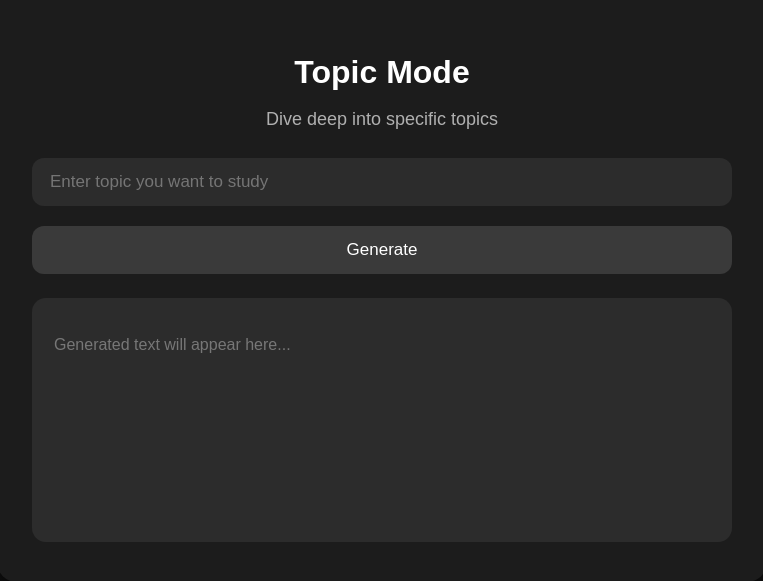
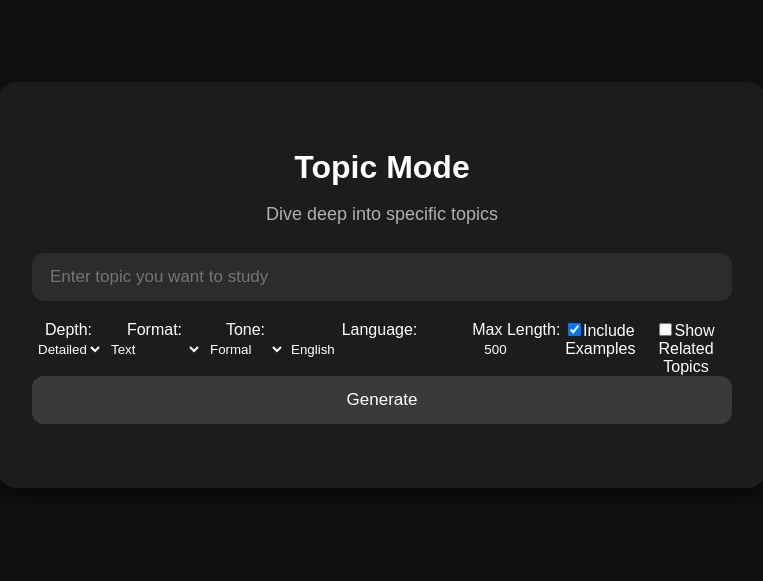
Before and after one commit to sourabh575/Hackatohon-project, a React (Vite) app: page /topic in a window 1280 px wide. Shown: the part 115-696 px from the top of the page, without its empty margins (258-1021 px from the left). Built offline with nearby package versions, Linux system fonts and the light colour scheme; sample sign-in values are in the browser's storage.

Commit message:
last final push

```diff
--- a/package.json
+++ b/package.json
@@ -13,6 +13,7 @@
     "axios": "^1.8.4",
     "js-cookie": "^3.0.5",
     "jspdf": "^3.0.1",
+    "ollama": "^0.5.15",
     "react": "^19.0.0",
     "react-dom": "^19.0.0"
   },
--- a/src/App.jsx
+++ b/src/App.jsx
@@ -13,6 +13,7 @@ import Notepad from './Notepad'
 import Signup from './Signup'
 import Signin from './Signin'
 import Token from './token'
+import Therapy from './Therapy'
 
 function App() {
   const isLogin = Token.gettoken() ? true : false
@@ -25,6 +26,8 @@ function App() {
         <Route path="/signin" element={isLogin ? <Navigate to="/" /> : <Signin />} />
         <Route path="/signup" element={isLogin ? <Navigate to="/" /> : <Signup />} />
         <Route path="/pdf" element={<Pdf />} />
+
+        <Route path="/writing" element={<Therapy />} />
         <Route path="/Articles" element={<Articles />} />
         <Route path="/c/Articles" element={<Article_C />} />
         <Route path="/javascript/Articles" element={<Article_J />} />
--- /dev/null
+++ b/src/CSS/therapy.css
@@ -0,0 +1,105 @@
+.topic-container {
+    min-height: 100vh;
+    width: 100%;
+    background-color: #111111;
+    display: flex;
+    justify-content: center;
+    align-items: center;
+    padding: 20px;
+    box-sizing: border-box;
+  }
+
+  .topic-card {
+    background-color: #1c1c1c;
+    padding: 40px 35px;
+    border-radius: 20px;
+    box-shadow: 0 8px 20px rgba(0, 0, 0, 0.6);
+    width: 100%;
+    max-width: 700px;
+    text-align: center;
+  }
+
+  .topic-title {
+    color: #ffffff;
+    font-size: 32px;
+    font-weight: 700;
+    margin-bottom: 12px;
+  }
+
+  .topic-subtitle {
+    color: #b0b0b0;
+    font-size: 18px;
+    margin-bottom: 28px;
+  }
+
+  .topic-input {
+    width: 100%;
+    padding: 14px 18px;
+    margin-bottom: 20px;
+    border: none;
+    border-radius: 12px;
+    background-color: #2c2c2c;
+    color: #ffffff;
+    font-size: 17px;
+    box-sizing: border-box;
+    outline: none;
+  }
+
+  .topic-button {
+    width: 100%;
+    padding: 14px;
+    border: none;
+    border-radius: 12px;
+    background-color: #3a3a3a;
+    color: #ffffff;
+    font-size: 17px;
+    cursor: pointer;
+    transition: background-color 0.3s ease;
+    margin-bottom: 24px;
+  }
+
+  .topic-button:hover {
+    background-color: #505050;
+  }
+  .topic-options{
+    color: white;
+    display: flex;
+    justify-content: space-between;
+    height: auto;
+    width: auto;
+  }
+  .topic-options input{
+    background-color: inherit;
+    color: white;
+    border: none;
+    margin: 2px;
+  }
+  .topic-options select{
+    background-color: inherit;
+    color: white;
+    border: none;
+    margin: 2px;
+    border-radius: 12px;
+  }
+  .topic-output-box {
+    background-color: #2c2c2c;
+    color: #ffffff;
+    padding: 22px;
+    border-radius: 14px;
+    min-height: 200px;
+    padding-right: 0px;
+    text-align: left;
+    overflow-y: auto;
+  }
+
+  .topic-placeholder {
+    color: #777777;
+  }
+
+  .topic-output-box::-webkit-scrollbar {
+    width: 6px;
+  }
+  .topic-output-box::-webkit-scrollbar-thumb {
+    background: #555;
+    border-radius: 4px;
+  }
--- a/src/Notepad.jsx
+++ b/src/Notepad.jsx
@@ -1,12 +1,30 @@
 import { useState, useEffect } from 'react';
 import Cookies from 'js-cookie';
 import './CSS/Notepad.css';
+const myHeaders = new Headers();
+myHeaders.append("Content-Type", "application/json");
 
+function Sachin(){
+  console.log('hello')
+  const raw = "";
+
+const requestOptions = {
+  method: "GET",
+  headers: myHeaders,
+  redirect: "follow",
+  Credentials : 'include'
+};
+
+fetch("https://jlu-backend.onrender.com/api/users/getNotes", requestOptions)
+  .then((response) => response.text())
+  .then((result) => console.log(result))
+  .catch((error) => console.error(error));
+
+}
 function Notepad() {
   const [notes, setNotes] = useState([]);
   const [activeNoteIndex, setActiveNoteIndex] = useState(null);
 
-  // Load notes from cookies on mount
   useEffect(() => {
     const savedNotes = Cookies.get('notepad_notes');
     if (savedNotes) {
@@ -18,13 +36,12 @@ function Notepad() {
       }
     }
   }, []);
-
-  // Save notes to cookies whenever they change
   useEffect(() => {
     Cookies.set('notepad_notes', JSON.stringify(notes), { expires: 365 });
   }, [notes]);
 
   function addNote() {
+    Sachin();
     const updatedNotes = [...notes, ''];
     setNotes(updatedNotes);
     setActiveNoteIndex(updatedNotes.length - 1);
--- a/src/Signin.jsx
+++ b/src/Signin.jsx
@@ -1,10 +1,12 @@
 import React, { useState } from 'react';
+import { useNavigate } from 'react-router-dom';
 import Token from './token';
-import './Signin.css'; // Make sure this file is in the same directory
+import './Signin.css';
 
 function Signin() {
   const [email, setEmail] = useState('');
   const [password, setPassword] = useState('');
+  const navigate = useNavigate();
 
   const call = () => {
     const raw = JSON.stringify({ email, password });
@@ -13,12 +15,16 @@ function Signin() {
       method: "POST",
       headers: { "Content-Type": "application/json" },
       body: raw,
+      credentials : 'include'
+
     })
       .then((response) => response.json())
       .then((result) => {
         console.log(result);
         Token.settoken(result.token);
         console.log(Token.gettoken());
+
+        navigate('/');
       })
       .catch((error) => console.error('Error:', error));
   };
--- /dev/null
+++ b/src/Therapy.jsx
@@ -0,0 +1,60 @@
+import React, { useState } from 'react';
+import ollama from 'ollama';
+import './CSS/therapy.css';
+
+const Therapy = () => {
+  const [topic, setTopic] = useState('');
+  const [output, setOutput] = useState([]);
+
+  async function generateArticle(customPrompt, parameter) {
+    try {
+      const response = await ollama.chat({
+        model: `samantha-mistral`,
+        messages: [{ role: 'user', content: customPrompt }],
+      });
+      const content = response.message.content;
+      setOutput((prevOutput) => [content,...prevOutput]);
+    } catch (error) {
+      setOutput((prevOutput) => ['Error: ' + error.message,...prevOutput]);
+    }
+  }
+
+  const handleGenerate = () => {
+    generateArticle(topic, 'latest');
+  };
+
+  return (
+    <div className="topic-container">
+      <div className="topic-card">
+        <h2 className="topic-title">Therapy AI</h2>
+        <p className="topic-subtitle">Your Friendly Ai</p>
+
+        <input
+          type="text"
+          value={topic}
+          onChange={(e) => setTopic(e.target.value)}
+          placeholder="Enter topic you want to study"
+          className="topic-input"
+        />
+
+        <button onClick={handleGenerate} className="topic-button">
+          Generate
+        </button>
+        <div id='outputBox'>
+
+        {output.map((item, index) => (
+            <div className="topic-output-box" key={index}>
+            {item ? (
+                <p>{item}</p>
+            ) : (
+                <p className="topic-placeholder">Generated text will appear here...</p>
+            )}
+          </div>
+        ))}
+      </div>
+    </div>
+        </div>
+  );
+};
+
+export default Therapy;
--- a/src/Topic.jsx
+++ b/src/Topic.jsx
@@ -1,14 +1,43 @@
 import React, { useState } from 'react';
-import './CSS/Topic.css';
+import ollama from 'ollama';
+import './CSS/topic.css';
 
 const Topic = () => {
   const [topic, setTopic] = useState('');
-  const [output, setOutput] = useState('');
+  const [output, setOutput] = useState([]);
+  const [format, setFormat] = useState('text');
+  const [examples, setExamples] = useState(true);
+  const [tone, setTone] = useState('formal');
+  const [language, setLanguage] = useState('English');
+  const [maxLength, setMaxLength] = useState(500);
+  const [relatedTopics, setRelatedTopics] = useState(false);
+  const [depth, setDepth] = useState('detailed');
+
+  async function generateArticle(customPrompt, parameter) {
+    try {
+      const response = await ollama.chat({
+        model: `samantha-mistral`,
+        messages: [{ role: 'user', content: customPrompt }],
+      });
+      const content = response.message.content;
+      setOutput((prevOutput) => [content, ...prevOutput]);
+    } catch (error) {
+      setOutput((prevOutput) => ['Error: ' + error.message, ...prevOutput]);
+    }
+  }
 
   const handleGenerate = () => {
-    if (topic.trim() !== '') {
-      setOutput(`Here is a detailed explanation about "${topic}".\n\n${'Lorem ipsum dolor sit amet, '.repeat(100)}`);
-    }
+    const customPrompt = `
+Please generate a ${depth} explanation about the topic "${topic}".
+- Format: ${format}
+- Tone: ${tone}
+- Language: ${language}
+- Include examples: ${examples ? 'Yes' : 'No'}
+- Include related topics: ${relatedTopics ? 'Yes' : 'No'}
+- Response length: strictly should be around ${maxLength} characters.
+Start your explanation below:
+`;
+    generateArticle(customPrompt, 'latest');
   };
 
   return (
@@ -24,20 +53,85 @@ const Topic = () => {
           placeholder="Enter topic you want to study"
           className="topic-input"
         />
+        <div className="topic-options">
+          <label>
+            Depth:
+            <select value={depth} onChange={(e) => setDepth(e.target.value)}>
+              <option value="brief">Brief</option>
+              <option value="detailed">Detailed</option>
+              <option value="in-depth">In-depth</option>
+            </select>
+          </label>
 
-        <button
-          onClick={handleGenerate}
-          className="topic-button"
-        >
+          <label>
+            Format:
+            <select value={format} onChange={(e) => setFormat(e.target.value)}>
+              <option value="text">Text</option>
+              <option value="bullet">Bullet Points</option>
+              <option value="summary">Summary</option>
+            </select>
+          </label>
+
+          <label>
+            Tone:
+            <select value={tone} onChange={(e) => setTone(e.target.value)}>
+              <option value="formal">Formal</option>
+              <option value="casual">Casual</option>
+              <option value="academic">Academic</option>
+            </select>
+          </label>
+
+          <label>
+            Language:
+            <input
+              type="text"
+              value={language}
+              onChange={(e) => setLanguage(e.target.value)}
+            />
+          </label>
+
+          <label>
+            Max Length:
+            <input
+              type="number"
+              value={maxLength}
+              onChange={(e) => setMaxLength(Number(e.target.value))}
+              min={100}
+              max={2000}
+            />
+          </label>
+
+          <label>
+            <input
+              type="checkbox"
+              checked={examples}
+              onChange={() => setExamples(!examples)}
+            />
+            Include Examples
+          </label>
+
+          <label>
+            <input
+              type="checkbox"
+              checked={relatedTopics}
+              onChange={() => setRelatedTopics(!relatedTopics)}
+            />
+            Show Related Topics
+          </label>
+        </div>
+        <button onClick={handleGenerate} className="topic-button">
           Generate
         </button>
-
-        <div className="topic-output-box">
-          {output ? (
-            <p>{output}</p>
-          ) : (
-            <p className="topic-placeholder">Generated text will appear here...</p>
-          )}
+        <div id="outputBox">
+          {output.map((item, index) => (
+            <div className="topic-output-box" key={index}>
+              {item ? (
+                <p>{item}</p>
+              ) : (
+                <p className="topic-placeholder">Generated text will appear here...</p>
+              )}
+            </div>
+          ))}
         </div>
       </div>
     </div>
```
Also changed, not shown: 1 other file (tests, documents, lock files or other folders).
